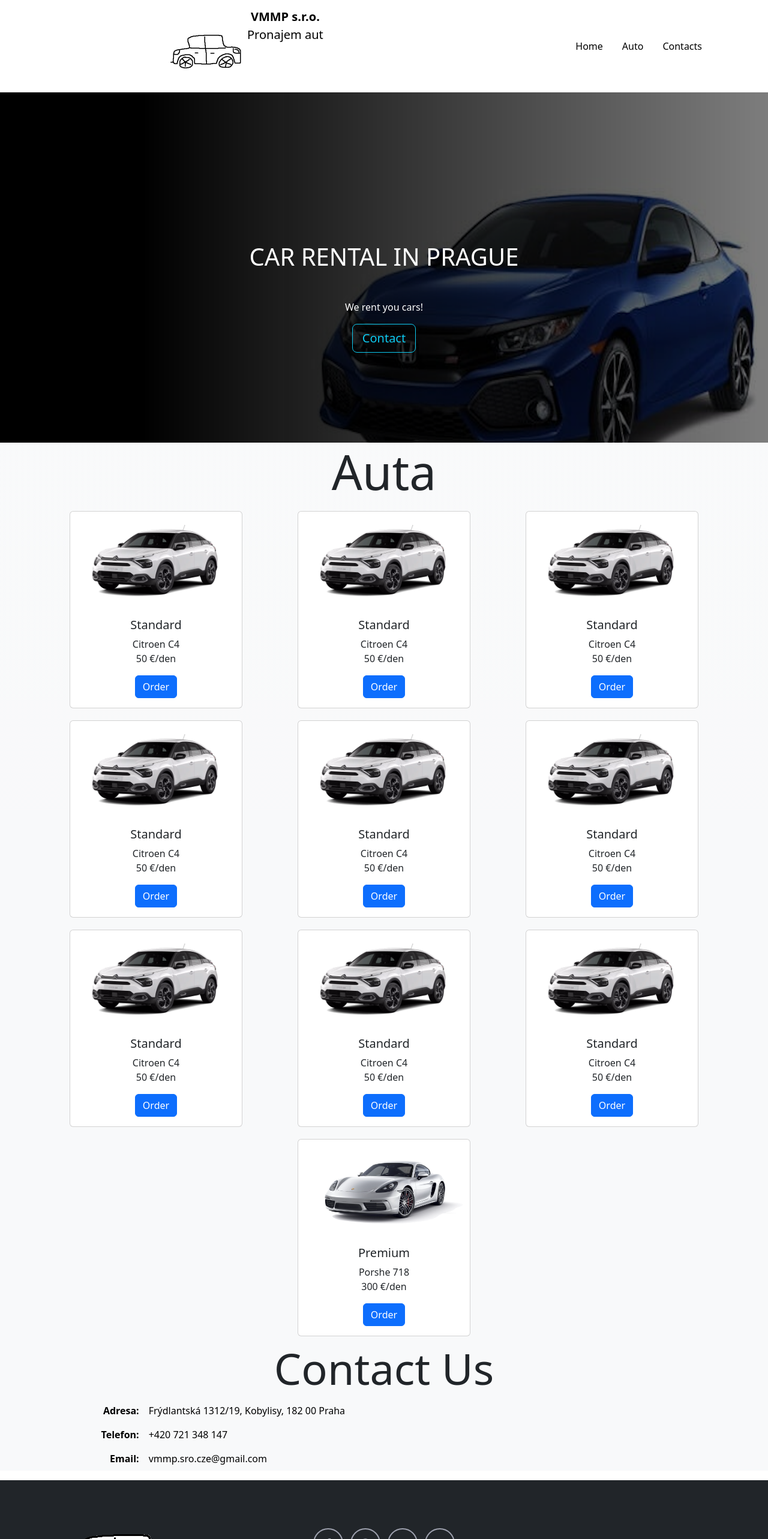
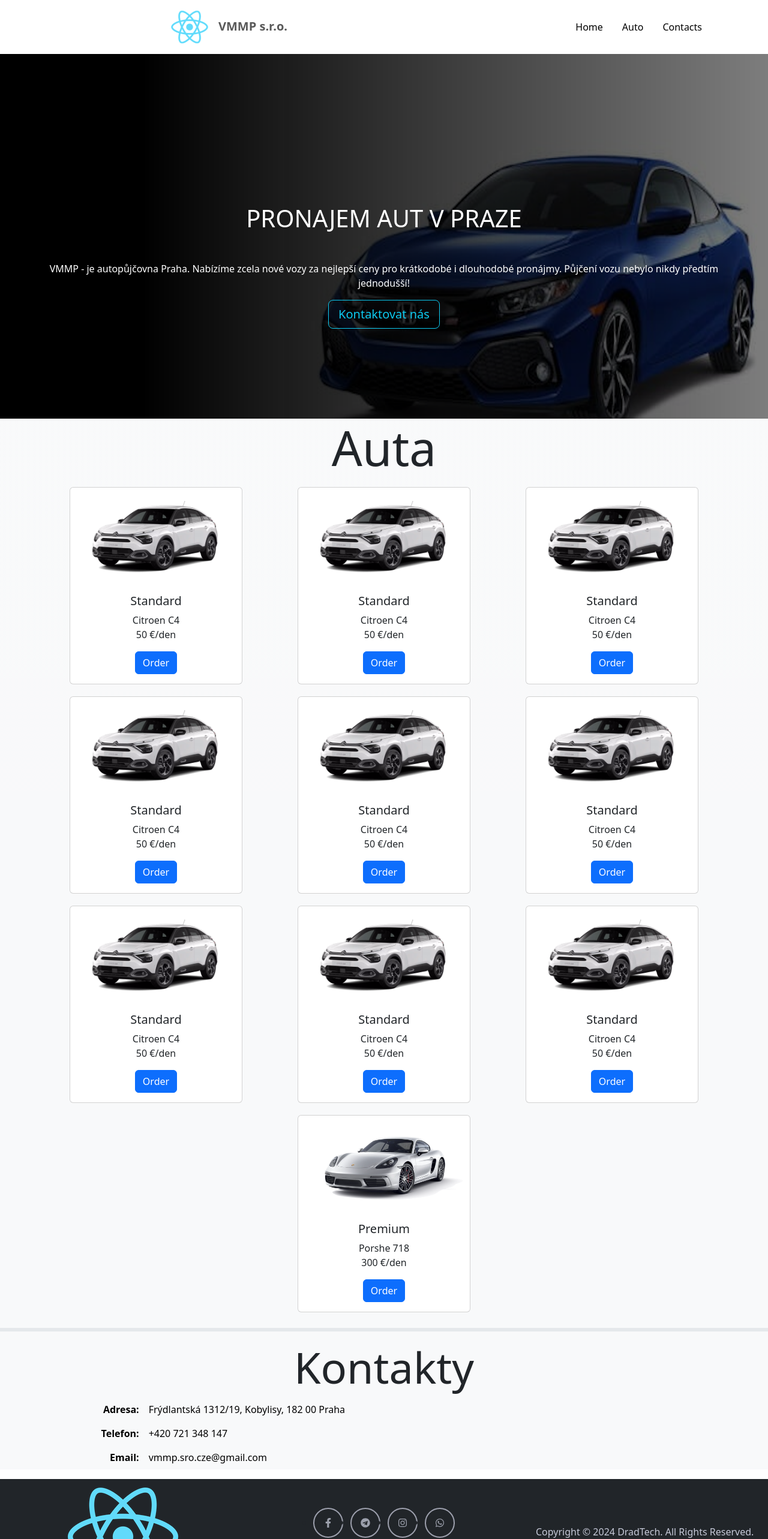
Before and after one commit to dryaed/brojsutworkmf, a React (Create React App) app: page / in a window 1280 px wide. Shown: the top 2566 px of the page at 60% size. Built offline with nearby package versions, Linux system fonts and the light colour scheme.

Commit message:
company logo and name update

```diff
--- a/src/js/FooterCarrent.js
+++ b/src/js/FooterCarrent.js
@@ -10,7 +10,7 @@
                         <div className="inner">
                             <div className="logo text-center text-sm-left mb_sm--20">
                                 <a href="#">
-                                    <img src="../logo.png" alt="Logo carnice" className={'Header_Logo'}/>
+                                    <img src="../logo192.png" alt="Logo carnice" className={'Header_Logo'}/>
                                 </a>
                             </div>
                         </div>
--- a/src/js/HeaderCarrent.js
+++ b/src/js/HeaderCarrent.js
@@ -22,13 +22,9 @@
                             <div className="header-right justify-content-end">
                                 <nav className="navbar d-lg-block">
                                     <div className="container-fluid">
-                                        <a className="navbar-brand d-flex align-content-start" href="#">
-                                            <img src="../logo.png" alt="company" width="128" height="128" className="d-inline-block align-text-bottom" />
-                                            <div className="">
-                                            <b>VMMP s.r.o.</b>
-                                            <br/>
-                                            Pronajem aut
-                                            </div>
+                                        <a className="navbar-brand d-flex align-content-start align-content-center" href="#">
+                                            <img src="../logo192.png" alt="company" width="64" height="64" className="d-inline-block align-text-bottom" />
+                                            <b className="navbar-text p-3"> VMMP s.r.o.</b>
                                         </a>
                                         <ul className="nav justify-content-end">
                                             <li className="nav-item"><a className="nav-link" href="#">Home</a></li>
--- a/src/js/LandingPage.js
+++ b/src/js/LandingPage.js
@@ -3,21 +3,23 @@
 const LandingPage = () => {
     return (
         <div className="bg-light bg-gradient">
-            <div className="testing slide personal-portfolio-slider slider-paralax slider-style-3 d-flex align-items-center justify-content-center bg_image bg_image--16">
+            <div
+                className="testing slide personal-portfolio-slider slider-paralax slider-style-3 d-flex align-items-center justify-content-center bg_image bg_image--16">
                 <div className="container">
                     <div className="row">
                         <div className="col-lg-12">
                             <div className="inner text-center">
-                                <h1 className="MainTitle WhiteText">Car rental in Prague</h1>
-                                <p className="mt-5 WhiteText">We rent you cars!</p>
-                                <a className="btn btn-outline-info btn-lg" href="#contacts" target="_blank">Contact</a>
+                                <h1 className="MainTitle WhiteText">Pronajem aut v Praze</h1>
+                                <p className="mt-5 WhiteText">VMMP - je autopůjčovna Praha. Nabízíme zcela nové vozy za nejlepší ceny pro krátkodobé i dlouhodobé pronájmy. Půjčení vozu nebylo nikdy předtím jednodušší!</p>
+                                <a className="btn btn-outline-info btn-lg" href="#contacts" target="_blank">Kontaktovat nás</a>
                             </div>
                         </div>
                     </div>
                 </div>
             </div>
 
-            <div id="carlist" className="container overflow-hidden text-center justify-content-center align-items-center">
+            <div id="carlist"
+                 className="container overflow-hidden text-center justify-content-center align-items-center">
                 <h1 className="display-1">Auta</h1>
                 <div className="row align-items-center justify-content-center">
                     <div className="col-md-4 col-sm-6 d-flex justify-content-center align-items-center">
@@ -122,9 +124,9 @@
                     </div>
                 </div>
             </div>
-
+            <hr className="border border-3 border-dark-subtle"></hr>
             <div id="contacts">
-                <h1 className="display-2">Contact Us</h1>
+                <h1 className="display-2">Kontakty</h1>
                 <table className="table table-light table-borderless">
                     <tbody>
                     <tr>
```
